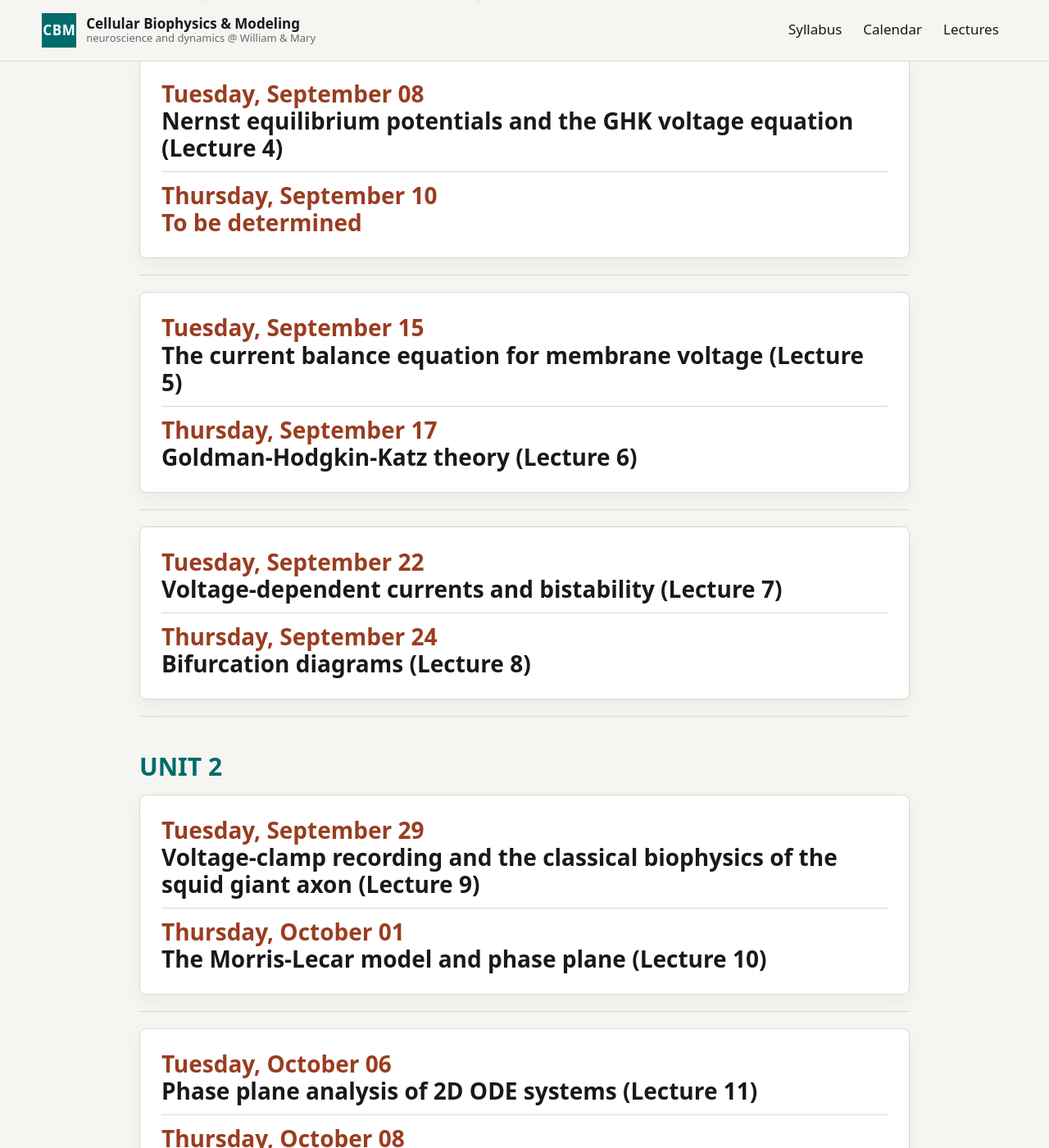
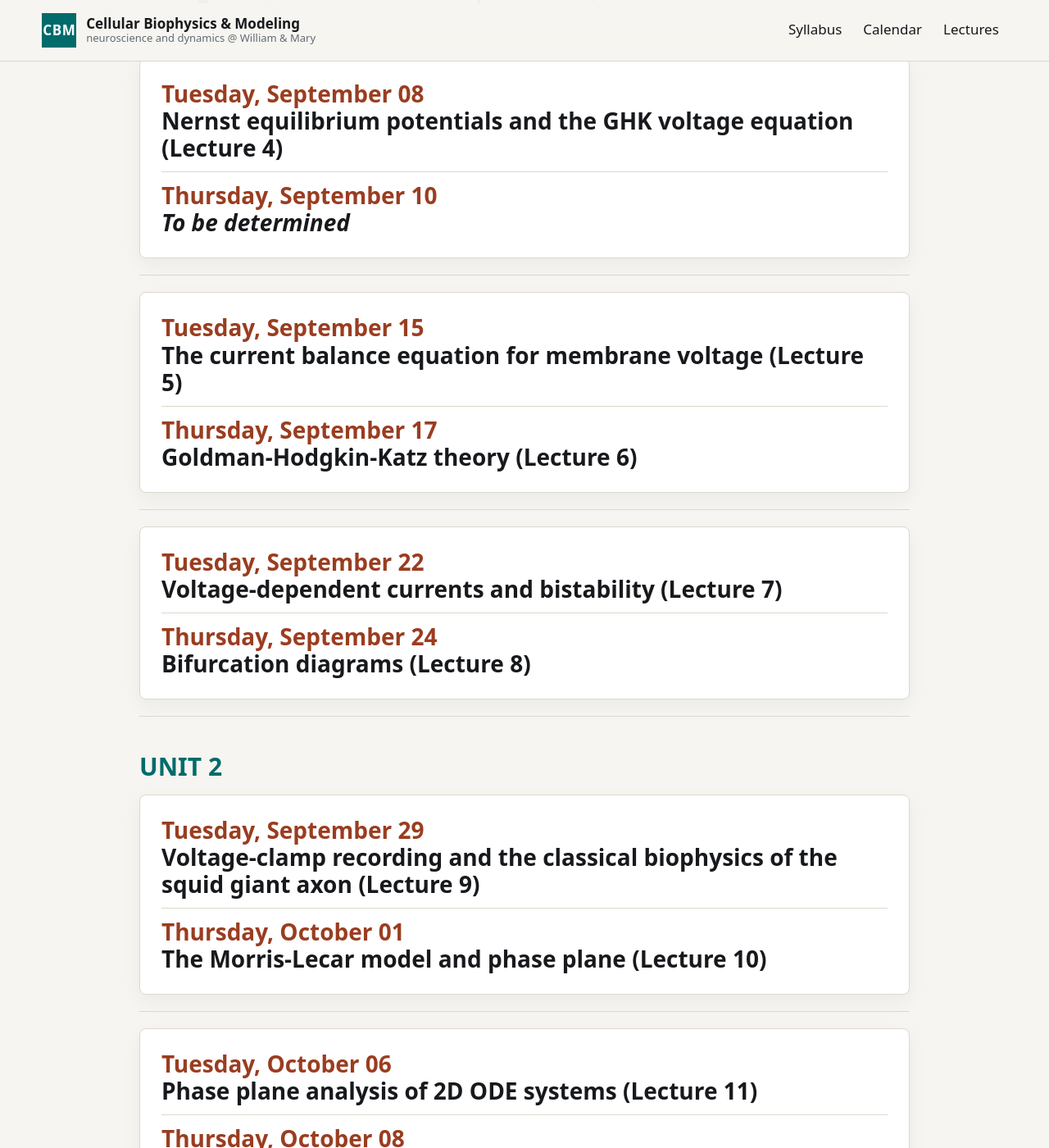
Before and after one commit to gregconradismith/cellular-biophysics-and-modeling, a Jekyll site: the page built from docs/_materials/calendar.md, in a window 1280 px wide and 1400 px high, scrolled down 736 px. Shown: the whole window at 82% size. Built offline with Jekyll 4.4.1, drawn with Linux system fonts in a browser that asks for light colours.

Commit message:
Style calendar TBD entries

```diff
--- a/docs/_materials/calendar.md
+++ b/docs/_materials/calendar.md
@@ -25,7 +25,7 @@ layout: calendar
 - Tuesday, September 08<br>
   <a href="../lecture-4/">Nernst equilibrium potentials and the GHK voltage equation (Lecture 4)</a>
 - Thursday, September 10<br>
-  To be determined
+  <span class="calendar-note">To be determined</span>
 
 ---
 
@@ -62,7 +62,7 @@ layout: calendar
 - Tuesday, October 13<br>
   <a href="../lecture-12/">The Fitzhugh Nagumo Model, Linear Stability Analysis, and the Trace-Determinant Plane (Lecture 12)</a>
 - Thursday, October 15<br>
-  To be determined
+  <span class="calendar-note">To be determined</span>
 
 ---
 
@@ -93,7 +93,7 @@ layout: calendar
 ---
 
 - Tuesday, November 10<br>
-  To be determined
+  <span class="calendar-note">To be determined</span>
 - Thursday, November 12<br>
   <a href="../lecture-18/">EEGs, sensory gating by visual thalamus, drivers and modulators, power spectral analysis of cortical function (Lecture 18)</a>
 
@@ -116,4 +116,4 @@ layout: calendar
 - Tuesday, December 01<br>
   <a href="../lecture-22/">Basal ganglia and deep brain stimulation (Lecture 22)</a>
 - Thursday, December 03<br>
-  To be determined
+  <span class="calendar-note">To be determined</span>
--- a/docs/assets/site.css
+++ b/docs/assets/site.css
@@ -240,6 +240,10 @@ main { min-height: 70vh; }
   color: var(--ink);
   text-decoration: none;
 }
+.calendar-page .calendar-note {
+  color: var(--ink);
+  font-style: italic;
+}
 .calendar-page .wp-content hr {
   width: 100%;
   margin: 4px 0;
```
